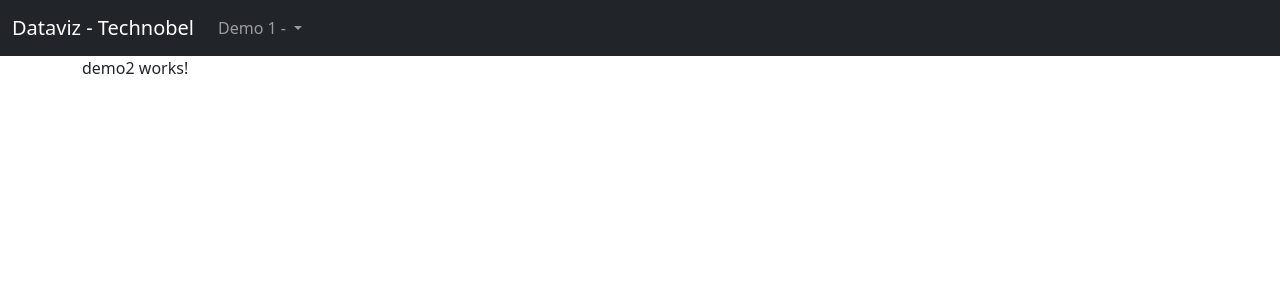
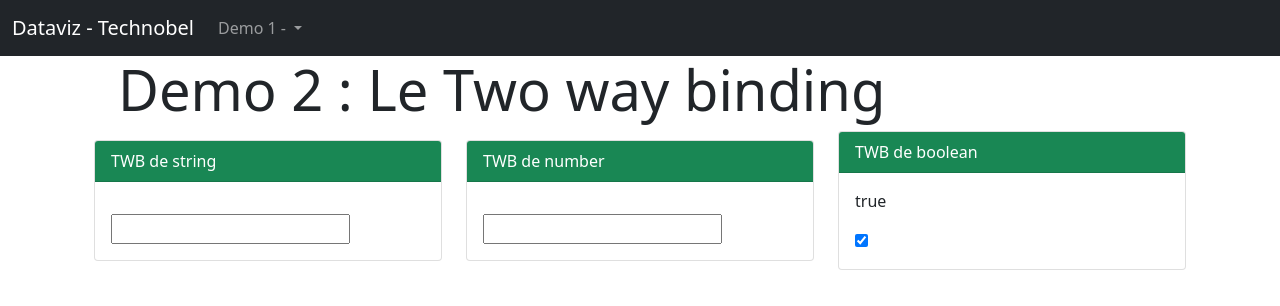
Before and after one commit to evengyl/DemoETU_Technobel_Dataviz, an Angular app: page /demo2 in a window 1280 px wide. Shown: the top 306 px of the page. Built offline with nearby package versions, Linux system fonts and the light colour scheme.

Commit message:
demo2 two way binding

```diff
--- a/src/app/app.module.ts
+++ b/src/app/app.module.ts
@@ -1,11 +1,14 @@
 import { NgModule } from '@angular/core';
+import { FormsModule } from '@angular/forms';
 import { BrowserModule } from '@angular/platform-browser';
 
 import { AppRoutingModule } from './app-routing.module';
 import { AppComponent } from './app.component';
 import { NavbarComponent } from './components/shared/navbar/navbar.component';
+
 import { Demo1Component } from './components/demo/demo1/demo1.component';
 import { Demo2Component } from './components/demo/demo2/demo2.component';
+
 
 @NgModule({
   declarations: [
@@ -16,7 +19,8 @@ import { Demo2Component } from './components/demo/demo2/demo2.component';
   ],
   imports: [
     BrowserModule,
-    AppRoutingModule
+    AppRoutingModule,
+    FormsModule
   ],
   providers: [],
   bootstrap: [AppComponent]
--- a/src/app/components/demo/demo2/demo2.component.html
+++ b/src/app/components/demo/demo2/demo2.component.html
@@ -1 +1,54 @@
-<p>demo2 works!</p>
+<div class="container-fluid">
+	<div class="row">
+		<div class="col">
+			<div class="jumbotron jumbotron-fluid">
+				<div class="container">
+					<h1 class="display-4">Demo 2 : Le Two way binding</h1>
+				</div>
+			</div>
+		</div>
+	</div>
+</div>
+
+<div class="container-fluid">
+    <div class="row">
+
+        <div class="col align-self-center">
+            <div class="card">
+                <div class="card-header bg-success text-white">
+                    TWB de string
+                </div>
+                <div class="card-body">
+                    <p>{{var1}}</p>
+                    <input type="text" [(ngModel)]="var1">
+                </div>
+            </div>
+        </div>
+
+        <div class="col align-self-center">
+            <div class="card">
+                <div class="card-header bg-success text-white">
+                    TWB de number
+                </div>
+                <div class="card-body">
+                    <p>{{var2}}</p>
+                    <input type="number" [(ngModel)]="var2">
+                </div>
+            </div>
+        </div>
+
+        <div class="col align-self-center">
+            <div class="card">
+                <div class="card-header bg-success text-white">
+                    TWB de boolean
+                </div>
+                <div class="card-body">
+                    <p>{{ var3}}</p>
+                    <input type="checkbox" [(ngModel)]="var3">
+                </div>
+            </div>
+        </div>
+
+
+    </div>
+</div>
--- a/src/app/components/demo/demo2/demo2.component.ts
+++ b/src/app/components/demo/demo2/demo2.component.ts
@@ -6,7 +6,12 @@ import { Component, OnInit } from '@angular/core';
 })
 export class Demo2Component implements OnInit {
 
-  constructor() { }
+  public var1 : string = undefined
+  public var2 : number = undefined
+  public var3 : boolean = true
+
+  constructor() {
+  }
 
   ngOnInit(): void {
   }
--- a/src/app/components/shared/navbar/navbar.component.html
+++ b/src/app/components/shared/navbar/navbar.component.html
@@ -11,9 +11,9 @@
               Demo 1 -
             </a>
             <ul class="dropdown-menu" aria-labelledby="navbarDropdown">
-              <li><a class="dropdown-item" routerLink="demo1">Demo 1</a></li>
+              <li><a class="dropdown-item" routerLink="demo1">Demo 1 - Property binding</a></li>
               <li><hr class="dropdown-divider"></li>
-              <li><a class="dropdown-item" routerLink="demo2">Demo 2</a></li>
+              <li><a class="dropdown-item" routerLink="demo2">Demo 2 - two way binding</a></li>
             </ul>
           </li>
         </ul>
```
